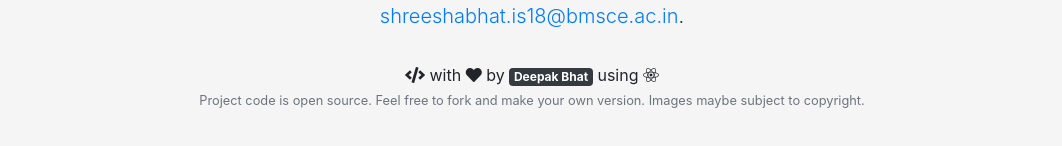
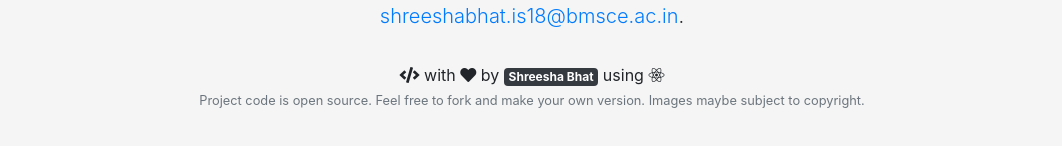
Before and after one commit to Shreesha5102/Shreesha5102.github.io, a React (Create React App) app: page /blog/1 in a window 1280 px wide. Shown: the part 168-314 px from the top of the page, without its empty margins (108-1170 px from the left). Built offline with nearby package versions, Linux system fonts and the light colour scheme.

Commit message:
Final changes and deploy

```diff
--- a/package.json
+++ b/package.json
@@ -1,7 +1,7 @@
 {
   "name": "developer-portfolio",
   "description": "A personal static portfolio template hosted with GitHub Pages, built to showcase my recent projects.",
-  "homepage": "http://shreesha5102.github.io",
+  "homepage": "http://Shreesha5102.github.io",
   "version": "2.0.0",
   "private": true,
   "author": {
--- a/src/components/Footer.jsx
+++ b/src/components/Footer.jsx
@@ -12,10 +12,10 @@ const Footer = (props) => {
         <a
           className="badge badge-dark"
           rel="noopener"
-          href="https://github.com/deepakbhat-dev"
+          href="https://github.com/Shreesha5102"
           aria-label="My GitHub"
         >
-          Deepak Bhat
+          Shreesha Bhat
         </a>{" "}
         using <i className="fab fa-react" />
         <p>
```
